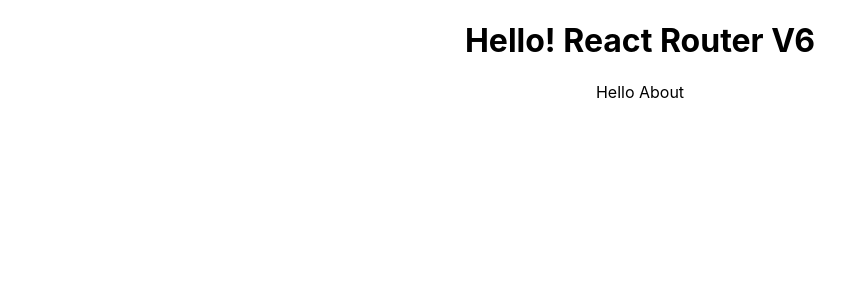
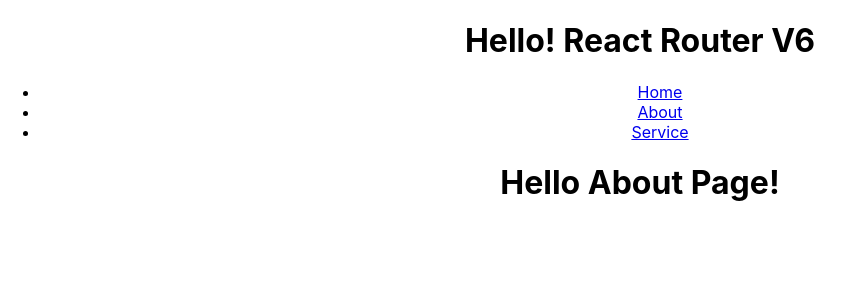
Before and after one commit to codes4education/react-router-v6, a React (Create React App) app: page /about in a window 1280 px wide. Shown: the top 300 px of the page, without its empty margins (0-854 px from the left). Built offline with nearby package versions, Linux system fonts and the light colour scheme.

Commit message:
links navbar a tag

```diff
--- a/src/App.js
+++ b/src/App.js
@@ -2,7 +2,8 @@
 import "./App.css";
 import Home from "./Component/Home";
 import About from "./Component/About";
-
+import Navbar from "./Component/Navbar";
+import Service from "./Component/Service";
 function App() {
   return (
     <div className="App">
@@ -10,10 +11,11 @@
 
       {/* Navigations */}
       <BrowserRouter>
+        <Navbar />
         <Routes>
-          {/* <Route path="/home" element={<Home />} /> */}
           <Route path="/" element={<Home />} />
           <Route path="/about" element={<About />} />
+          <Route path="/service" element={<Service />} />
         </Routes>
       </BrowserRouter>
     </div>
--- a/src/Component/About.js
+++ b/src/Component/About.js
@@ -1,7 +1,7 @@
 import React from "react";
 
 function About() {
-  return <div>Hello About</div>;
+  return <h1>Hello About Page!</h1>;
 }
 
 export default About;
--- a/src/Component/Home.js
+++ b/src/Component/Home.js
@@ -1,7 +1,7 @@
 import React from "react";
 
 function Home() {
-  return <div>Hello Home</div>;
+  return <h1>Hello Home Page!</h1>;
 }
 
 export default Home;
--- /dev/null
+++ b/src/Component/Navbar.js
@@ -0,0 +1,27 @@
+import React from "react";
+import { Link } from "react-router-dom";
+
+function Navbar() {
+  return (
+    <>
+      <nav>
+        <ul>
+          <li>
+            {/* <a href="/">Home</a> */}
+            <Link to="/">Home</Link>
+          </li>
+          <li>
+            {/* <a href="/about">About</a> */}
+            <Link to="/about">About</Link>
+          </li>
+          <li>
+            {/* <a href="/service">Service</a> */}
+            <Link to="/service">Service</Link>
+          </li>
+        </ul>
+      </nav>
+    </>
+  );
+}
+
+export default Navbar;
--- /dev/null
+++ b/src/Component/Service.js
@@ -0,0 +1,7 @@
+import React from "react";
+
+function Service() {
+  return <h1>Hello Service Page!</h1>;
+}
+
+export default Service;
```
